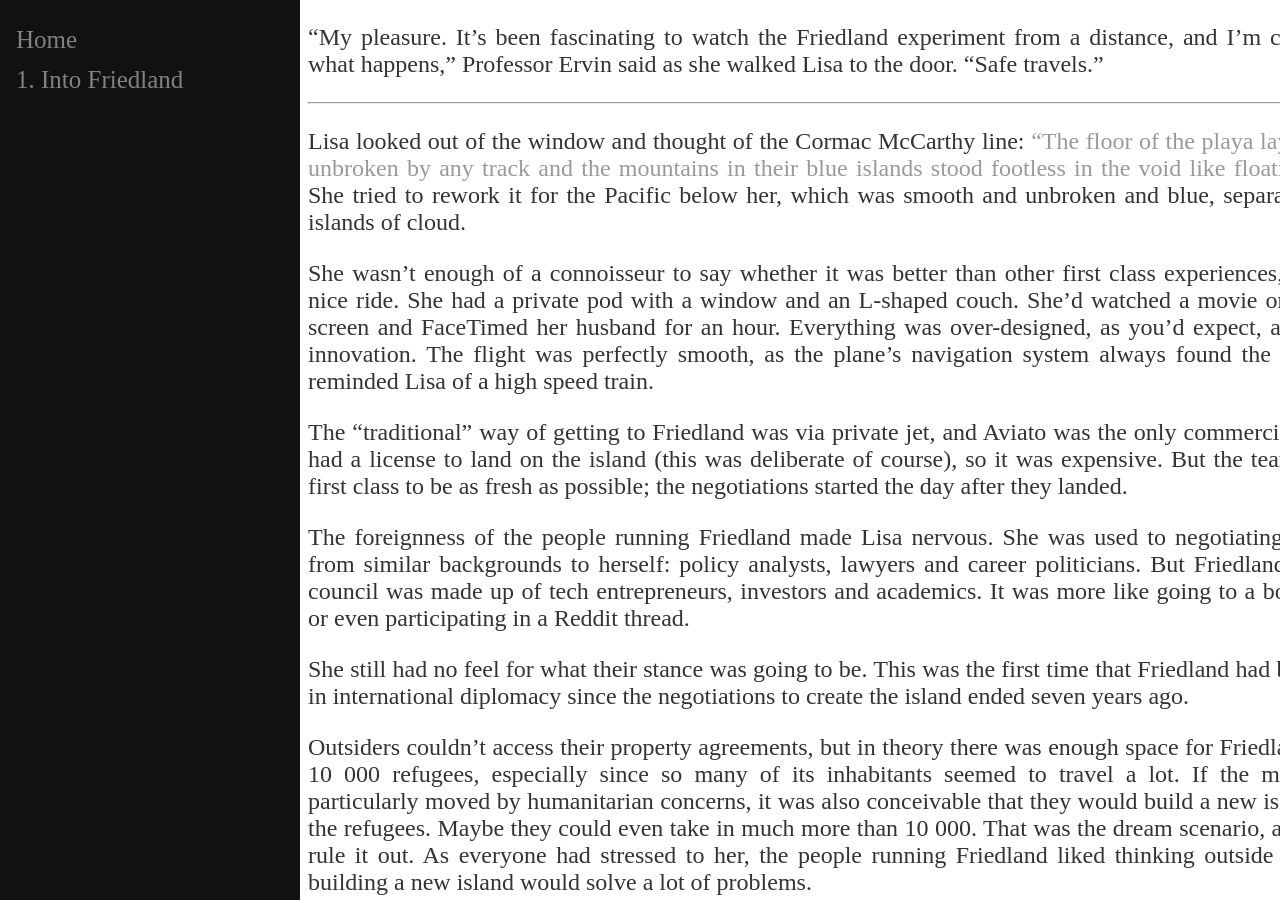
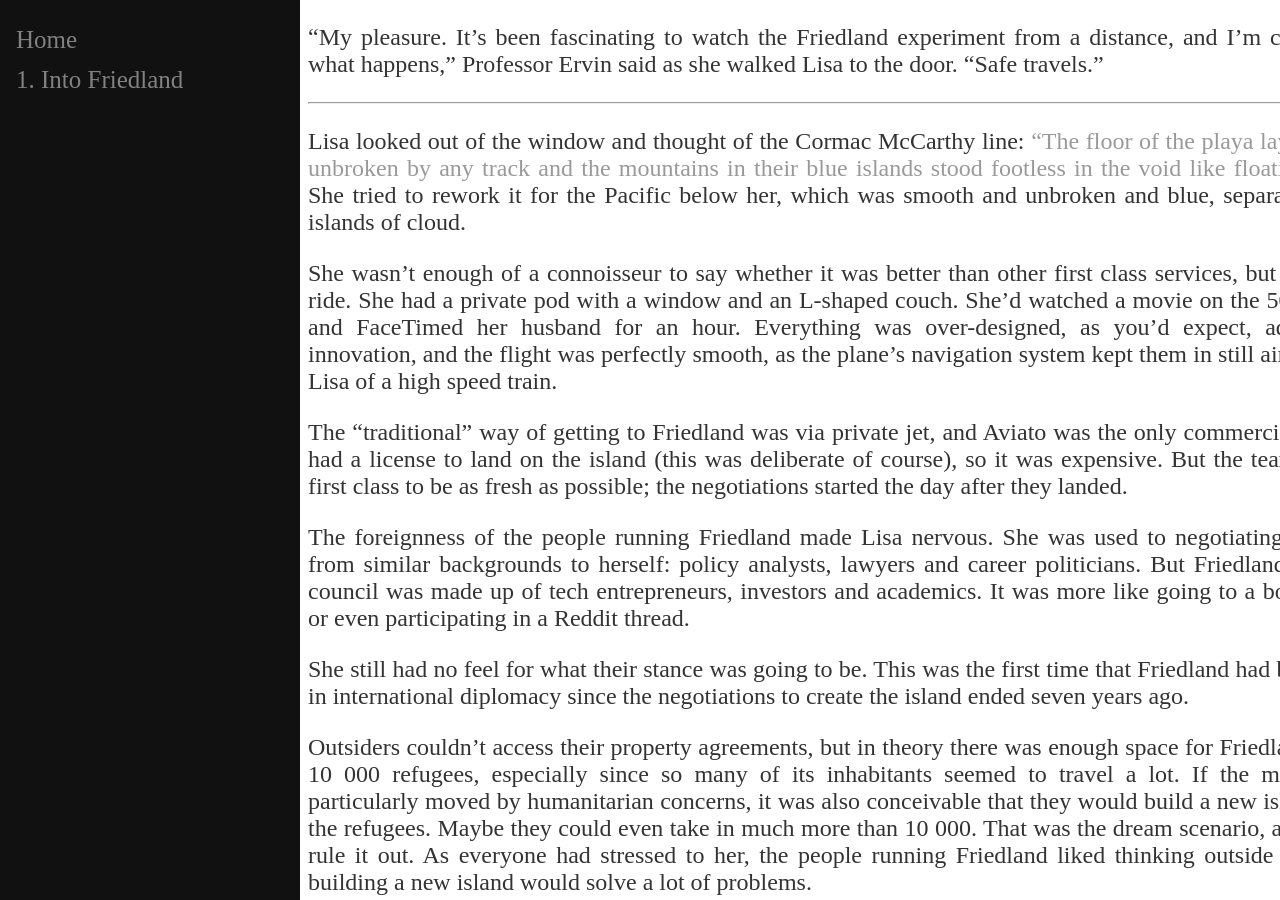
Before and after one commit to fylobc/fylobc.github.io, a Jekyll site: the page built from _parts/Part_0.md, in a window 1280 px wide and 900 px high, scrolled down 1010 px. Built offline with Jekyll 4.4.1, drawn with Linux system fonts in a browser that asks for light colours.

Commit message:
Edited part 1

```diff
--- a/_parts/Part_0.md
+++ b/_parts/Part_0.md
@@ -29,7 +29,7 @@ Lisa nodded and looked through the notes she had made in preparation for the mee
 
 Lisa looked out of the window and thought of the Cormac McCarthy line: <a href="https://books.google.com/books?id=s-QzccStux4C&pg=PA114&lpg=PA114&dq=The+floor+of+the+playa+lay+smooth+and+unbroken+by+any&source=bl&ots=hpVYn0bIij&sig=0Ge8koeRhV5zK1xzXlc8HTp0kCs&hl=en&sa=X&ved=0ahUKEwiYo8CB-67bAhVCqFQKHSUSC7cQ6AEIOzAC#v=onepage&q=The%20floor%20of%20the%20playa%20lay%20smooth%20and%20unbroken%20by%20any&f=false">“The floor of the playa lay smooth and unbroken by any track and the mountains in their blue islands stood footless in the void like floating temples.”</a> She tried to rework it for the Pacific below her, which was smooth and unbroken and blue, separated by white islands of cloud.
 
-She wasn’t enough of a connoisseur to say whether it was better than other first class experiences, but it was a nice ride. She had a private pod with a window and an L-shaped couch. She’d watched a movie on the 50-inch screen and FaceTimed her husband for an hour. Everything was over-designed, as you’d expect, advertising its innovation. The flight was perfectly smooth, as the plane’s navigation system always found the stillest air. It reminded Lisa of a high speed train.
+She wasn’t enough of a connoisseur to say whether it was better than other first class services, but it was a nice ride. She had a private pod with a window and an L-shaped couch. She’d watched a movie on the 50-inch screen and FaceTimed her husband for an hour. Everything was over-designed, as you’d expect, advertising its innovation, and the flight was perfectly smooth, as the plane’s navigation system kept them in still air. It reminded Lisa of a high speed train.
 
 The “traditional” way of getting to Friedland was via private jet, and Aviato was the only commercial airline that had a license to land on the island (this was deliberate of course),  so it was expensive. But the team was flying first class to be as fresh as possible; the negotiations started the day after they landed.
 
```
